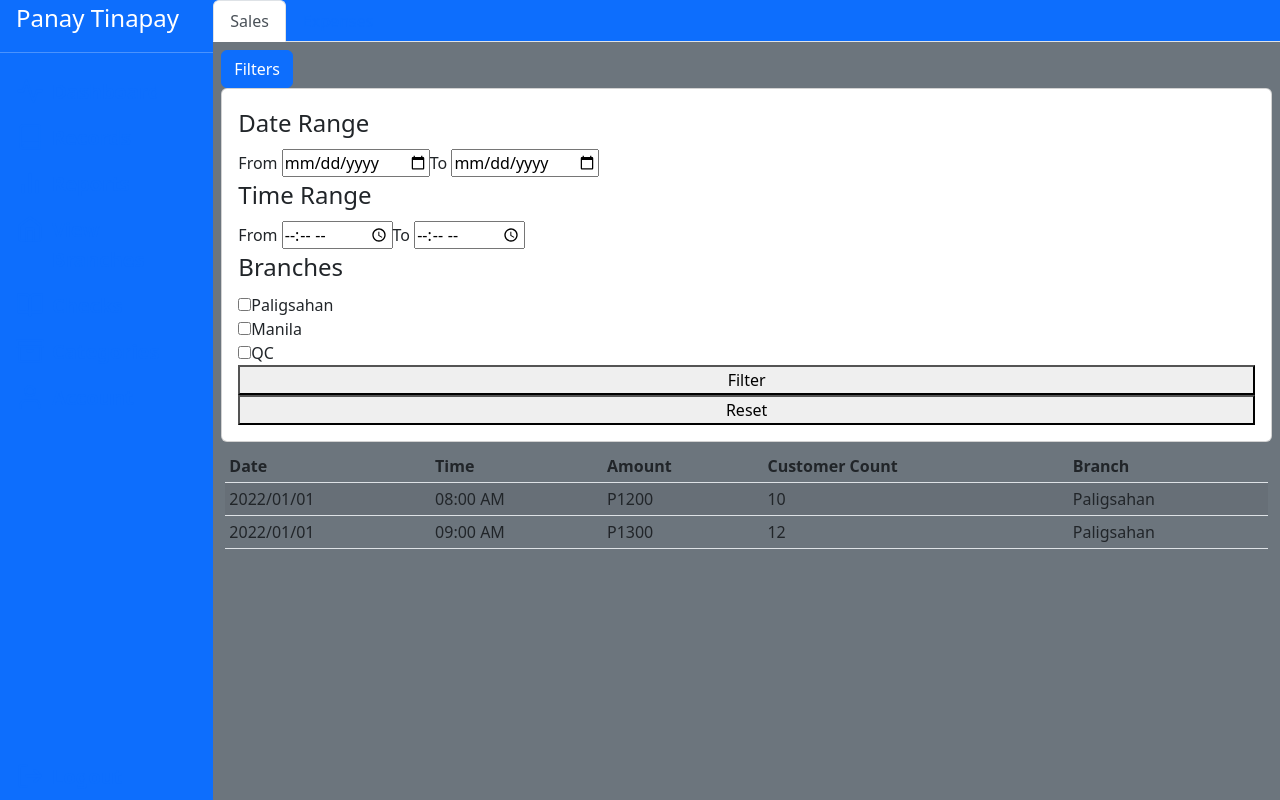
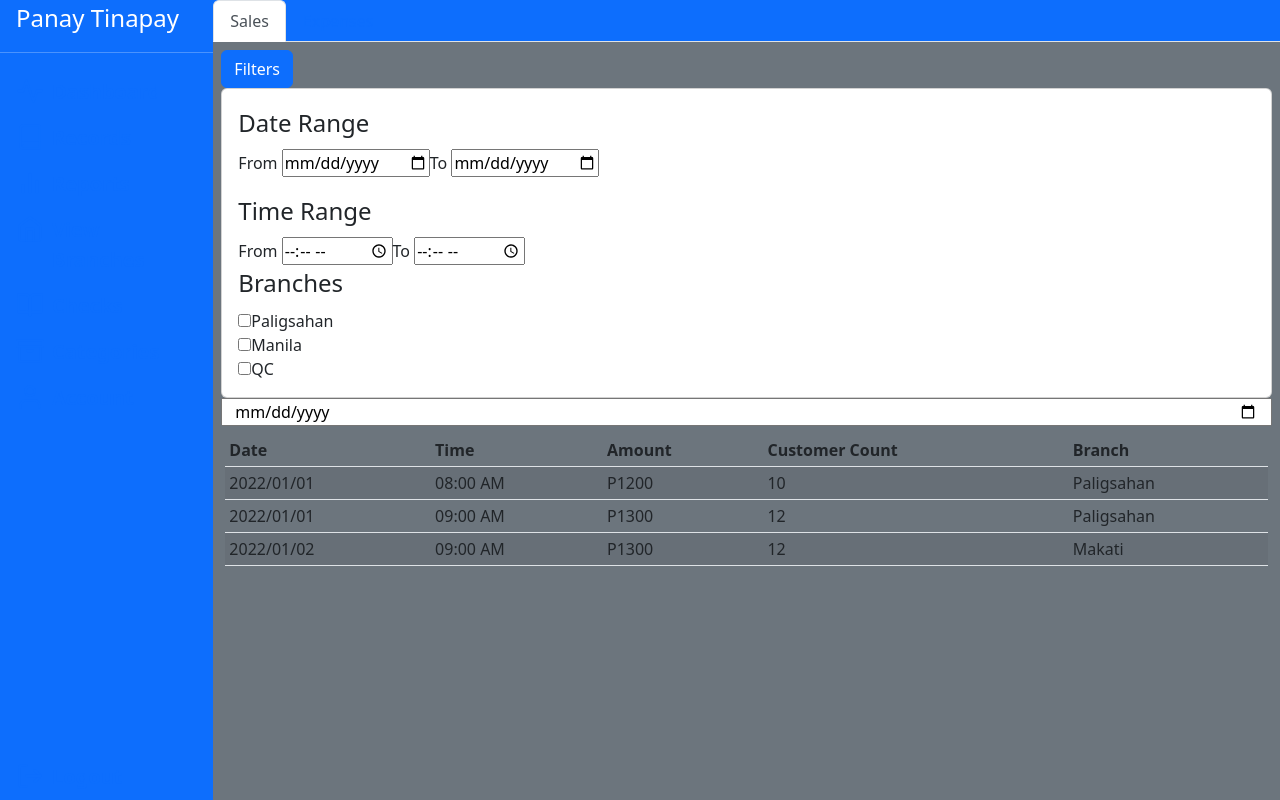
Before and after one commit to jerichosy/CSSWENG-Team-3, a Vue app in the folder panay-app/: page /admin/records/sales in a window 1280 px wide. Both pictures are taken after a click on the button "Filters". Built offline with nearby package versions, Linux system fonts and the light colour scheme.

Commit message:
restructured some data sources

```diff
--- a/panay-app/src/components/admin/records/FilterMenu.vue
+++ b/panay-app/src/components/admin/records/FilterMenu.vue
@@ -8,7 +8,10 @@ export default {
     data() {
         return {
             pageOptions: [{ title: "Sales", path: "sales"}, { title: "Expenses", path: "expenses" }],
-            branchOptions: [{title: "Paligsahan"}, {title: "Manila"}, {title: "QC"}]
+            branchOptions: [{branchName: "Paligsahan"}, {branchName: "Manila"}, {branchName: "QC"}],
+            categoryOptions: [{title: "Salary"}, {title: "Grocery"}, {title: "Utilities"},
+                            {title: "Food"}, {title: "Gasul"}, {title: "Bakery Items"},
+                            {title: "Rent"}, {title: "Misc."}, {title: "Taxes"}]
 
         }
     },
@@ -28,7 +31,8 @@ export default {
         </button>
     </div>
 
-    <FilterOptions :branch-options="this.branchOptions"/>
+    <FilterOptions  :branch-options="this.branchOptions"
+                    :category-options="this.categoryOptions"/>
 </template>
 
 <style scoped>
--- a/panay-app/src/components/admin/records/FilterOptions.vue
+++ b/panay-app/src/components/admin/records/FilterOptions.vue
@@ -4,15 +4,19 @@ import FilterCheckboxDropdown from './FilterCheckboxDropdown.vue';
 export default {
     data() {
         return {
-            branchOptions: [{branchName: "Paligsahan"}, {branchName: "Manila"}, {branchName: "QC"}],
-            categoryOptions: [{title: "Salary"}, {title: "Grocery"}, {title: "Utilities"},
-                            {title: "Food"}, {title: "Gasul"}, {title: "Bakery Items"},
-                            {title: "Rent"}, {title: "Misc."}, {title: "Taxes"}]
+            dateFrom: '',
+            dateTo: '',
+            timeFrom: '',
+            timeTo: '',
+            checkedBranches: [],
+            checkedCategories: [],
+            itemSearch: ''
         }
     },
 
     props: {
-        //branchOptions: [Object]
+        branchOptions: {type: Array},
+        categoryOptions: {type: Array}
     },
 
     components: {
@@ -26,6 +30,19 @@ export default {
 
         isExpenses() {
             return this.$route.name === 'expenses';
+        },
+
+        filterRows() {
+            let startDate = this.localizeDate(this.startDate)
+            let endDate = this.localizeDate(this.endDate)
+        }
+    },
+
+    methods: {
+        localizeDate(date) {
+            if (!date || !date.includes('-')) return date
+            const [yyyy, mm, dd] = date.split('-')
+            return new Date(`${yyyy}/${mm}/${dd}`)
         }
     }
 }
@@ -33,43 +50,36 @@ export default {
 
 <template>
     <div class="collapse" id="filterForm" v-if="isSales">
-        <form class="card card-body">
+        <div class="card card-body">
             <fieldset>
                 <legend>Date Range</legend>
-                <label for="date-from">From</label> <input type="date" name="date-from" id="date-from">
-                <label for="date-to">To</label> <input type="date" name="date-to" id="date-to">
+                <label for="date-from">From</label> <input type="date" name="date-from" id="date-from" v-model="dateFrom">
+                <label for="date-to">To</label> <input type="date" name="date-to" id="date-to" v-model="dateTo">
+                <p>{{startDate}} {{endDate}}</p>
             </fieldset>
             <fieldset>
                 <legend>Time Range</legend>
-                <label for="time-from">From</label> <input type="time" name="time-from" id="time-from" >
-                <label for="time-to">To</label> <input type="time" name="time-to" id="time-to" >
+                <label for="time-from">From</label> <input type="time" name="time-from" id="time-from" v-model="timeFrom" >
+                <label for="time-to">To</label> <input type="time" name="time-to" id="time-to" v-model="timeTo" >
             </fieldset>
             <fieldset>
                 <legend>Branches</legend>
                 <div v-for="branch in branchOptions">
-                    <input type="checkbox" name="branches" :id="branch.branchName" :value="branch.branchName" />
-                    <label :for="branch.branchName">{{branch.branchName}}</label>
+                    <input type="checkbox" name="branches" :id="branch.branchName.toLowerCase()" :value="branch.branchName" v-model="checkedBranches" />
+                    <label :for="branch.branchName.toLowerCase()">{{branch.branchName}}</label>
                 </div>
             </fieldset>
-
-            <!-- <FilterCheckboxDropdown filter-item-single="branch"
-                                    filter-item-plural="branches"
-                                    :options="this.branchOptions"
-                /> -->
-
-            <button type="submit">Filter</button>
-            <button type="reset">Reset</button>
-        </form>
+        </div>
     </div>
 
     <div class="collapse" id="filterForm" v-if="isExpenses">
-        <form class="card card-body">
+        <div class="card card-body">
 
-            <label for="expensesItemSearch">Item Search</label> <input id="expensesItemSearch" type="text">
+            <label for="item-search">Item Search</label> <input id="item-search" type="text" v-model="itemSearch">
             <fieldset>
                 <legend>Date Range</legend>
-                <label for="expensesDateRangeFrom">From</label> <input id="expensesDateRangeFrom" type="date">
-                <label for="expensesDateRangeTo">To</label> <input id="expensesDateangeTo" type="date">
+                <label for="date-from">From</label> <input id="date-from" type="date" v-model="dateFrom">
+                <label for="date-to">To</label> <input id="date-to" type="date" v-model="dateTo">
             </fieldset>
 
             <FilterCheckboxDropdown filter-item-single="branch"
@@ -81,10 +91,7 @@ export default {
                                 filter-item-plural="categories"
                                 :options="this.categoryOptions"
             />
-
-            <button type="submit">Filter</button>
-            <button type="reset">Reset</button>
-        </form>
+        </div>
     </div>
 
 
--- a/panay-app/src/views/admin/adminpages/records/SalesView.vue
+++ b/panay-app/src/views/admin/adminpages/records/SalesView.vue
@@ -18,6 +18,13 @@ export default {
                     amount: 1300.00,
                     customerCount: 12,
                     branch: 'Paligsahan'
+                },
+                {
+                    date: '2022/01/02',
+                    time: '09:00 AM',
+                    amount: 1300.00,
+                    customerCount: 12,
+                    branch: 'Makati'
                 }
             ]
         }
@@ -33,6 +40,8 @@ export default {
     <div class="col p-0 m-0">
         <FilterMenu />
     </div>
+
+    <input type="date"/>
 </div>
 
 <div class="table-responsive row m-0">
```
